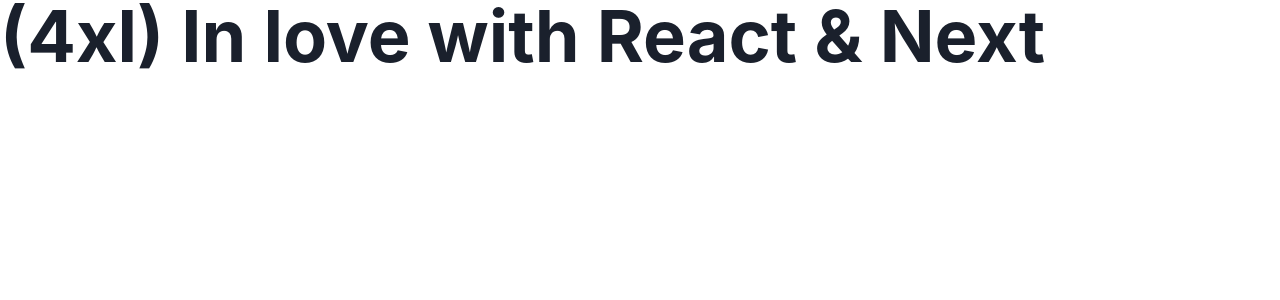
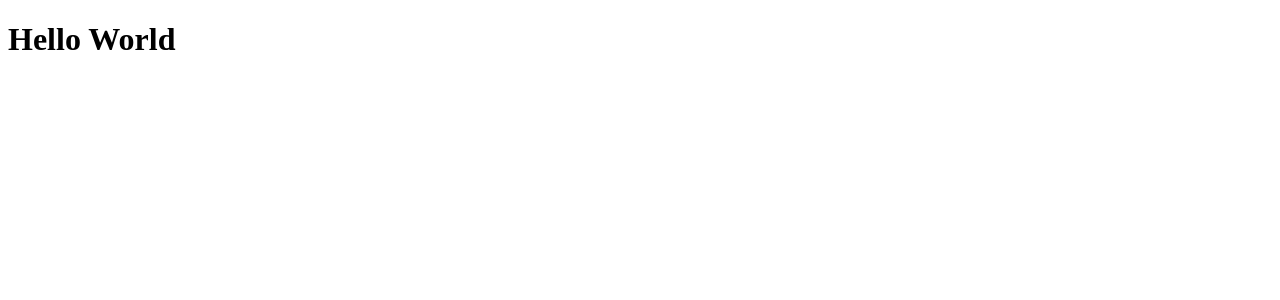
Before and after one commit to memopussle/fourease_dashboard, a React (Create React App) app: page / in a window 1280 px wide. Shown: the top 300 px of the page. Built offline with nearby package versions, Linux system fonts and the light colour scheme.

Commit message:
Revert "install eslint-prettier"

```diff
--- a/package.json
+++ b/package.json
@@ -3,9 +3,6 @@
   "version": "0.1.0",
   "private": true,
   "dependencies": {
-    "@chakra-ui/react": "^2.4.9",
-    "@emotion/react": "^11.10.5",
-    "@emotion/styled": "^11.10.5",
     "@testing-library/jest-dom": "^5.16.5",
     "@testing-library/react": "^13.4.0",
     "@testing-library/user-event": "^13.5.0",
@@ -14,7 +11,6 @@
     "@types/react": "^18.0.27",
     "@types/react-dom": "^18.0.10",
     "eslint-plugin-standard": "^5.0.0",
-    "framer-motion": "^8.5.2",
     "react": "^18.2.0",
     "react-dom": "^18.2.0",
     "react-scripts": "5.0.1",
@@ -49,11 +45,9 @@
     "@typescript-eslint/eslint-plugin": "^5.48.2",
     "@typescript-eslint/parser": "^5.48.2",
     "eslint": "^8.32.0",
-    "eslint-config-prettier": "^8.6.0",
     "eslint-config-standard-with-typescript": "^31.0.0",
     "eslint-plugin-import": "^2.27.5",
     "eslint-plugin-n": "^15.6.1",
-    "eslint-plugin-prettier": "^4.2.1",
     "eslint-plugin-promise": "^6.1.1",
     "eslint-plugin-react": "^7.32.1",
     "typescript": "^4.9.4"
--- a/src/App.tsx
+++ b/src/App.tsx
@@ -1,13 +1,6 @@
 import React from "react";
-import { Heading, Stack } from "@chakra-ui/react";
 
-function App(): JSX.Element {
-  return (
-    <Stack spacing={6}>
-      <Heading as="h1" size="4xl" noOfLines={1}>
-        (4xl) In love with React & Next
-      </Heading>
-    </Stack>
-  );
+function App (): JSX.Element {
+  return <h1>Hello World</h1>;
 }
 export default App;
--- a/src/index.tsx
+++ b/src/index.tsx
@@ -1,13 +1,12 @@
 import React from "react";
 import ReactDOM from "react-dom/client";
 import App from "./App";
-import { ChakraProvider } from "@chakra-ui/react";
 
 const root = ReactDOM.createRoot(
   document.getElementById("root") as HTMLElement
 );
 root.render(
-  <ChakraProvider>
+  <React.StrictMode>
     <App />
-  </ChakraProvider>
+  </React.StrictMode>
 );
```
Also changed, not shown: .eslintrc.json, 1 other file (tests, documents, lock files or other folders).
